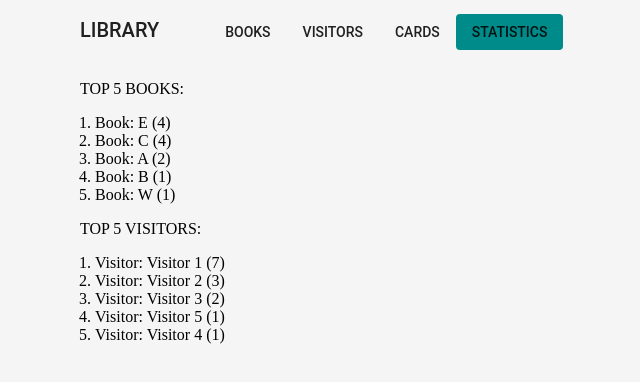
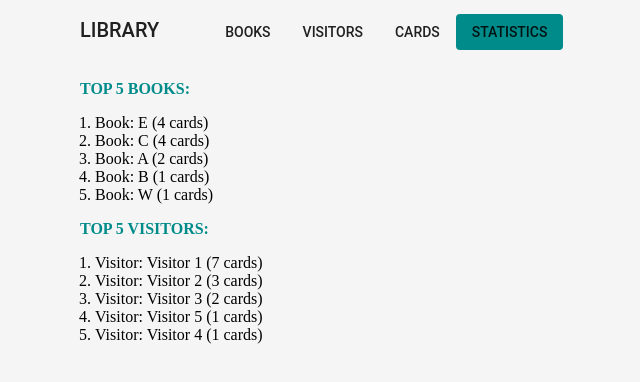
Before and after one commit to Iva28/LibraryApp-Angular, an Angular app in the folder library/: page /statistics in a window 1280 px wide. Shown: the top 382 px of the page, without its empty margins (310-950 px from the left). Built offline with nearby package versions, Linux system fonts and the light colour scheme.

Commit message:
some changes

```diff
--- a/library/src/app/cards/cards.component.html
+++ b/library/src/app/cards/cards.component.html
@@ -18,7 +18,7 @@
         <button (click)="search(box.value)">Search</button>
       </div>
 
-      <table mat-table [dataSource]="dataSource" class="mat-elevation-z8">
+      <table mat-table [dataSource]="dataSource" class="mat-elevation-z8" *ngIf='cards'>
 
         <ng-container matColumnDef="id">
           <th mat-header-cell *matHeaderCellDef>ID</th>
@@ -43,12 +43,12 @@
         <ng-container matColumnDef="dateReturn">
           <th mat-header-cell *matHeaderCellDef> Return Book </th>
           <td mat-cell *matCellDef="let card" >
-            <div *ngIf= "card.dateReturn">
+            <div *ngIf= "card.dateReturn; else elseBlock">
               {{card.dateReturn | date: 'dd/MM/yyyy'}}
             </div>
-            <div *ngIf= "card.dateReturn == null">
-                <button mat-button (click)='setDateReturn(card.id)'><mat-icon>reply</mat-icon></button>
-              </div>
+            <ng-template #elseBlock>
+              <button mat-button (click)='setDateReturn(card.id)'><mat-icon>reply</mat-icon></button>
+            </ng-template>
           </td>
         </ng-container>
 
--- a/library/src/app/statistics/statistics.component.css
+++ b/library/src/app/statistics/statistics.component.css
@@ -1,3 +1,8 @@
 ol {
     padding-left: 15px;
 }
+
+p {
+    color: darkcyan;
+    font-weight: bold;
+}
--- a/library/src/app/statistics/statistics.component.html
+++ b/library/src/app/statistics/statistics.component.html
@@ -2,12 +2,12 @@
 <p>TOP 5 BOOKS:</p>
 
 <ol>
-  <li *ngFor='let item of books'>Book: {{item.title}} ({{item.count}})</li>
+  <li *ngFor='let item of books'>Book: {{item.title}} ({{item.count}} cards)</li>
 </ol>
 
 
 <p>TOP 5 VISITORS:</p>
 
 <ol>
-  <li *ngFor='let item of visitors'>Visitor: {{item.name}} ({{item.count}})</li>
+  <li *ngFor='let item of visitors'>Visitor: {{item.name}} ({{item.count}} cards)</li>
 </ol>
--- a/library/src/app/statistics/statistics.component.ts
+++ b/library/src/app/statistics/statistics.component.ts
@@ -12,7 +12,6 @@ import { VisitorService } from '../services/visitor.service';
 export class StatisticsComponent implements OnInit {
 
   cards: Card[];
-  topFive: { [key: string]: any; } = {};
   books: Array<any> = [];
   visitors: Array<any> = [];
 
@@ -29,8 +28,8 @@ export class StatisticsComponent implements OnInit {
     this.cards.forEach( (c) => { counts[c.bookID] = (counts[c.bookID] || 0) + 1; });
     const props = Object.keys(counts).map(function(key) { return { key, value: this[key] }; }, counts);
     props.sort((a, b) => b.value - a.value);
-    this.topFive = props.slice(0, 5);
-    this.topFive.forEach(el => {
+    let topFive = props.slice(0, 5);
+    topFive.forEach(el => {
       const book = this.bookService.getBook(+el.key);
       if (book != null) {
         const b = {title: book.title, count: +el.value};
@@ -44,8 +43,8 @@ export class StatisticsComponent implements OnInit {
     this.cards.forEach( (c) => { counts[c.visitorID] = (counts[c.visitorID] || 0) + 1; });
     const props = Object.keys(counts).map(function(key) { return { key, value: this[key] }; }, counts);
     props.sort((a, b) => b.value - a.value);
-    this.topFive = props.slice(0, 5);
-    this.topFive.forEach(el => {
+    let topFive = props.slice(0, 5);
+    topFive.forEach(el => {
       const visitor = this.visitorService.getVisitor(+el.key);
       if (visitor != null) {
         const v = {name: visitor.name, count: +el.value};
```
Also changed, not shown: library/src/app/cards/cards.component.ts (line endings or trailing spaces).
